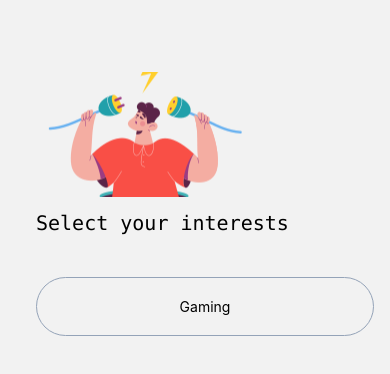
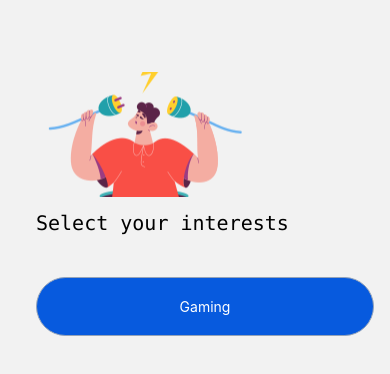
Before and after one commit to codewithkevin/StudyMate, a React Native app: screen /interest in a window 390 px wide. Shown: the top 374 px of the page. Built offline with nearby package versions, Linux system fonts and the light colour scheme; no server answers.

Commit message:
Styled Game interest

```diff
--- a/Screens/ProfileSetup/UserInterest.jsx
+++ b/Screens/ProfileSetup/UserInterest.jsx
@@ -26,9 +26,11 @@ const UserInterest = () => {
         <View className="flex-1">
           <TouchableOpacity
             onPress={gamefun}
-            className="border border-slate-400 p-5  justify-center rounded-full items-center"
+            className={`border border-slate-400 ${
+              game ? "border-slate-400" : "bg-[#075ADE]"
+            } p-5  justify-center rounded-full items-center`}
           >
-            <Text>Gaming</Text>
+            <Text className={`${game ? "text-black" : "text-white"}`}>Gaming</Text>
           </TouchableOpacity>
         </View>
       </View>
```
